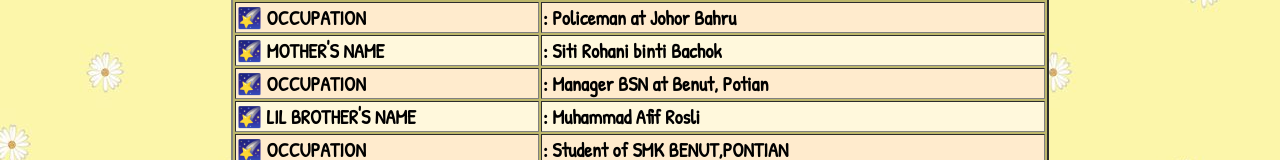
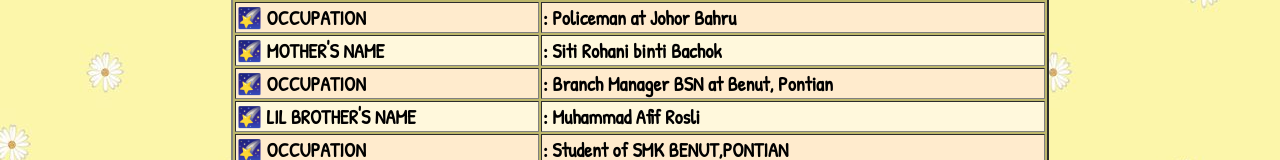
Before and after one commit to tasyatasmi/assignment-tasyatasmi, a plain HTML site: page family.html in a window 1280 px wide. Shown: the part 1115-1275 px from the top of the page. Drawn offline with Linux system fonts and the light colour scheme; a web font is replaced by a local one.

Commit message:
Update family.html

```diff
--- a/family.html
+++ b/family.html
@@ -59,7 +59,7 @@
 </tr>
 <tr bgcolor="blanchedalmond">
 <td width="300"> <p> <b> 🌠 OCCUPATION </b> </p> </td>
-<td width="500"> <p> <b> : Manager BSN at Benut, Potian </b> </p> </td>
+<td width="500"> <p> <b> : Branch Manager BSN at Benut, Pontian </b> </p> </td>
 </tr>
 <tr bgcolor="cornsilk">
 <td width="300"> <p> <b> 🌠 LIL BROTHER'S NAME </b> </p> </td>
```
